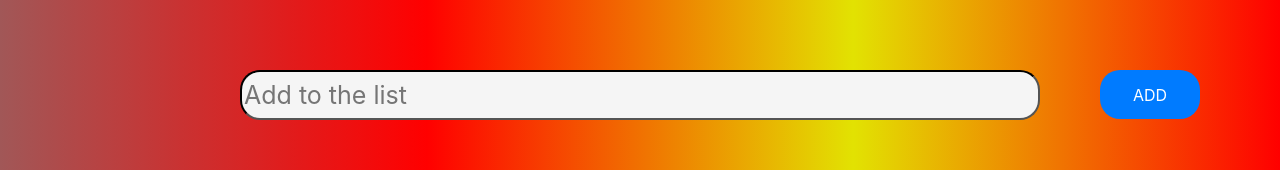
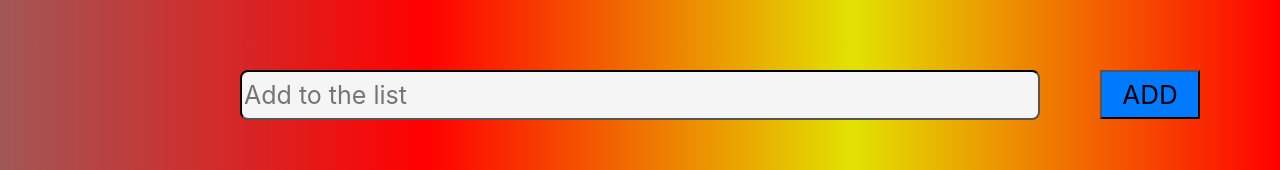
Before and after one commit to Jofasoga/todo-list, a React (Create React App) app: page / in a window 1280 px wide. Shown: the part 210-380 px from the top of the page. Built offline with nearby package versions, Linux system fonts and the light colour scheme.

Commit message:
Working on the styling

```diff
--- a/src/App.css
+++ b/src/App.css
@@ -36,19 +36,19 @@
     width: 800px;
     height: 50px;
     margin-top: 70px;
-    border-radius: 20px;
+    border-radius: 8px;
     border-color: black;
     background-color: whitesmoke;
 }
 
-.btn {
+#btn {
+    background-color: #007bff   ;
     position: absolute;
     height: 49px;
     margin-top: 70px;
     margin-left: 1100px;
     width: 100px;
-    border: none;
-    border-radius: 20px;
+    border-margin: 8px;
 }
 
 .list-container {
--- a/src/App.js
+++ b/src/App.js
@@ -14,7 +14,7 @@ export default class App extends React.Component {
             todoList: [],
             activeItem: {
                 id: null,
-                title: '',
+                title: "",
                 completed: false,
             },
             editing: false,
@@ -30,14 +30,18 @@ export default class App extends React.Component {
                         <form className="form">
                             <center>
                                 <input
+                                    type="search"
                                     id="input-id"
                                     placeholder="Add to the list"
                                 />
                             </center>
                         </form>
-                        <Button className="btn" onClick={() => add()}>
-                            ADD
-                        </Button>
+                        <input
+                            type="submit"
+                            value="ADD"
+                            id="btn"
+                            onClick={() => add()}
+                        />
                     </div>
                 </header>
             </div>
```
